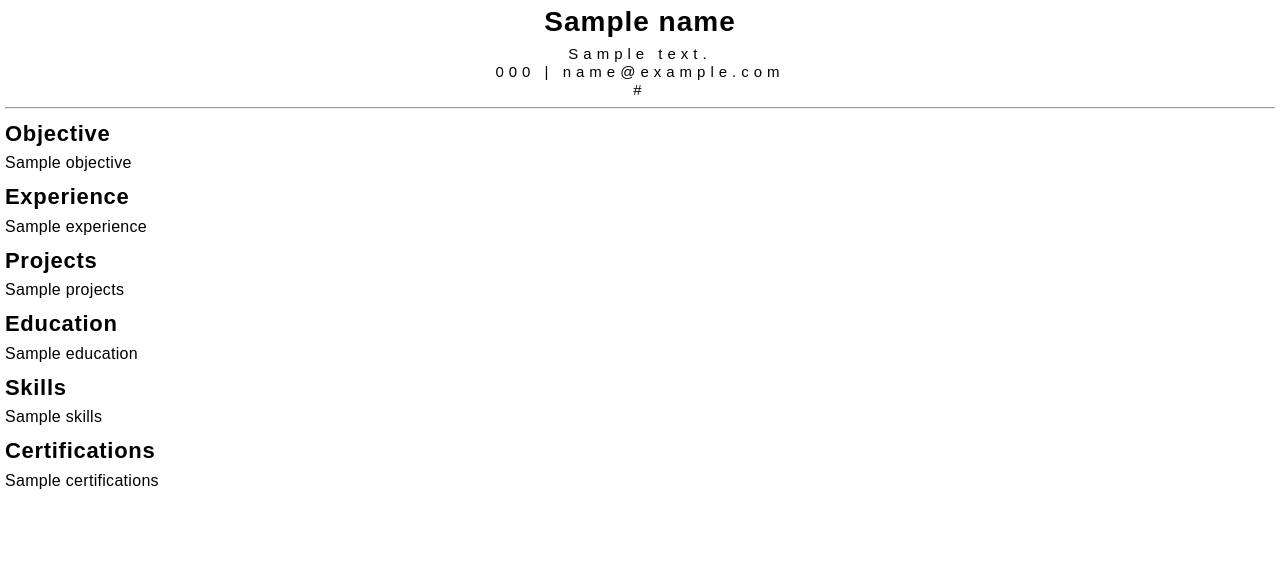
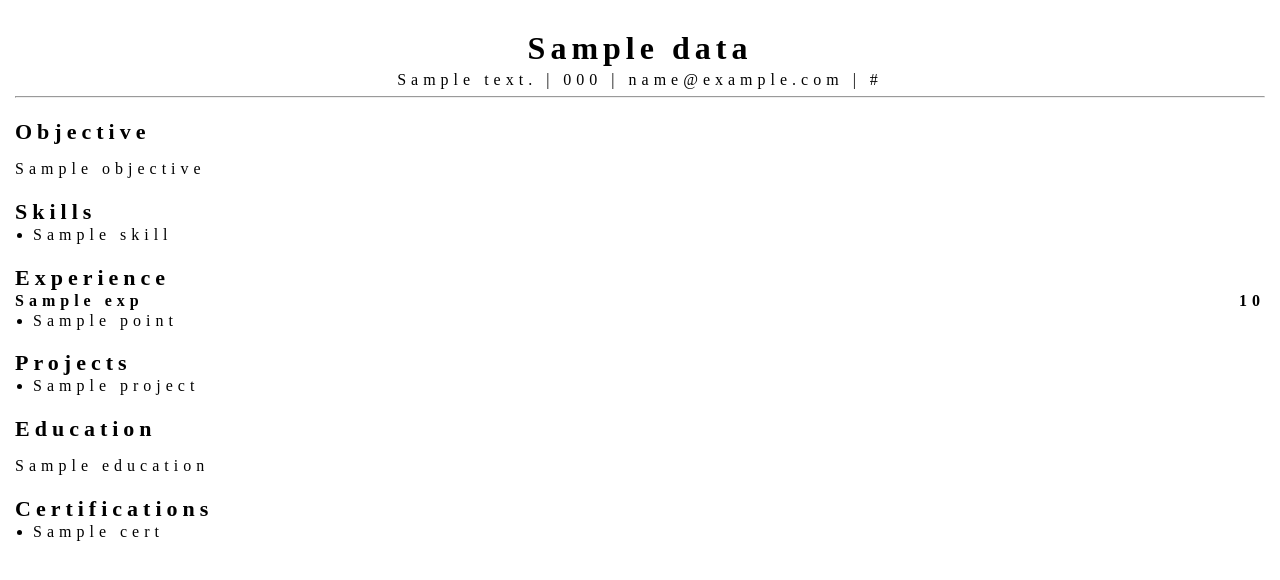
Before and after one commit to Sagnikroy12/ResumeBuilder, a Flask app: template templates/resume_template.html in a window 1280 px wide. Shown: the top 580 px of the page. Run offline with Flask 3, Linux system fonts and the light colour scheme; the template is opened without the code that fills it: most values are stand-ins (such as "Sample title", 1, 10 or a date in 2020).

Commit message:
Update ResumeINFO.py, app.py, and templates

```diff
--- a/app.py
+++ b/app.py
@@ -1,65 +1,125 @@
+# from flask import Flask, render_template, request, send_file
+# from io import BytesIO
+# import pdfkit
+# import os
+
+# app = Flask(__name__)
+
+# config = pdfkit.configuration(
+#     wkhtmltopdf=r"C:\Program Files\wkhtmltopdf\bin\wkhtmltopdf.exe"
+# )
+
+# BASE_DIR = os.path.dirname(os.path.abspath(__file__))
+
+# def format_bullets(text):
+#     if not text:
+#         return ""
+
+#     # Normalize bullet characters
+#     bullets = ["\uf0b7", "", "•", "●", "▪", "◦", "-", "–", "—"]
+
+#     for b in bullets:
+#         text = text.replace(b, "\n")
+
+#     items = [i.strip() for i in text.split("\n") if i.strip()]
+
+#     return "".join(f"<li>{i}</li>" for i in items)
+
+# def generate_html(data):
+
+#     template_path = os.path.join(BASE_DIR, "templates", "resume_template.html")
+
+#     with open(template_path, "r", encoding="utf-8") as file:
+#         html = file.read()
+
+#     # Convert bullet sections
+#     bullet_sections = [
+#         "Experience",
+#         "Projects",
+#         "Skills",
+#         "Certifications"
+#     ]
+
+#     for section in bullet_sections:
+#         data[section] = format_bullets(data.get(section, ""))
+
+#     for key, value in data.items():
+#         html = html.replace("{{" + key + "}}", value)
+
+#     return html
+
+
+# def generate_pdf(data):
+
+#     html_content = generate_html(data)
+
+#     pdf_bytes = pdfkit.from_string(
+#         html_content,
+#         None,
+#         configuration=config
+#     )
+
+#     return BytesIO(pdf_bytes)
+
+
+# @app.route("/", methods=["GET", "POST"])
+# def index():
+
+#     if request.method == "POST":
+
+#         resume_data = {
+#             "Name": request.form["name"],
+#             "Address": request.form["address"],
+#             "Phone": request.form["phone"],
+#             "Email": request.form["email"],
+#             "LinkedIn": request.form["linkedin"],
+#             "Objective": request.form["objective"],
+#             "Education": request.form["education"],
+#             "Skills": request.form["skills"],
+#             "Experience": request.form["experience"],
+#             "Projects": request.form["projects"],
+#             "Certifications": request.form["certifications"],
+#         }
+
+#         pdf_buffer = generate_pdf(resume_data)
+
+#         return send_file(
+#             pdf_buffer,
+#             as_attachment=True,
+#             download_name="resume.pdf",
+#             mimetype="application/pdf"
+#         )
+
+#     return render_template("form.html")
+
+
+# if __name__ == "__main__":
+#     app.run(debug=True)
+
 from flask import Flask, render_template, request, send_file
 from io import BytesIO
 import pdfkit
-import os
 
 app = Flask(__name__)
 
+# Path to wkhtmltopdf
 config = pdfkit.configuration(
     wkhtmltopdf=r"C:\Program Files\wkhtmltopdf\bin\wkhtmltopdf.exe"
 )
 
-BASE_DIR = os.path.dirname(os.path.abspath(__file__))
 
-def format_bullets(text):
+# Convert bullet text into list
+def parse_bullets(text):
+
     if not text:
-        return ""
+        return []
 
-    # Normalize bullet characters
     bullets = ["\uf0b7", "", "•", "●", "▪", "◦", "-", "–", "—"]
 
     for b in bullets:
         text = text.replace(b, "\n")
 
-    items = [i.strip() for i in text.split("\n") if i.strip()]
-
-    return "".join(f"<li>{i}</li>" for i in items)
-
-def generate_html(data):
-
-    template_path = os.path.join(BASE_DIR, "templates", "resume_template.html")
-
-    with open(template_path, "r", encoding="utf-8") as file:
-        html = file.read()
-
-    # Convert bullet sections
-    bullet_sections = [
-        "Experience",
-        "Projects",
-        "Skills",
-        "Certifications"
-    ]
-
-    for section in bullet_sections:
-        data[section] = format_bullets(data.get(section, ""))
-
-    for key, value in data.items():
-        html = html.replace("{{" + key + "}}", value)
-
-    return html
-
-
-def generate_pdf(data):
-
-    html_content = generate_html(data)
-
-    pdf_bytes = pdfkit.from_string(
-        html_content,
-        None,
-        configuration=config
-    )
-
-    return BytesIO(pdf_bytes)
+    return [i.strip() for i in text.split("\n") if i.strip()]
 
 
 @app.route("/", methods=["GET", "POST"])
@@ -67,26 +127,62 @@ def index():
 
     if request.method == "POST":
 
-        resume_data = {
-            "Name": request.form["name"],
-            "Address": request.form["address"],
-            "Phone": request.form["phone"],
-            "Email": request.form["email"],
-            "LinkedIn": request.form["linkedin"],
-            "Objective": request.form["objective"],
-            "Education": request.form["education"],
-            "Skills": request.form["skills"],
-            "Experience": request.form["experience"],
-            "Projects": request.form["projects"],
-            "Certifications": request.form["certifications"],
+        # Get experience fields
+        titles = request.form.getlist("exp_title[]")
+        durations = request.form.getlist("exp_duration[]")
+        points = request.form.getlist("exp_points[]")
+
+        experience = []
+
+        for title, duration, point in zip(titles, durations, points):
+
+            exp = {
+                "title": title.strip(),
+                "duration": duration.strip(),
+                "points": parse_bullets(point)
+            }
+
+            experience.append(exp)
+
+        # Resume data
+        data = {
+            "name": request.form.get("name", ""),
+            "address": request.form.get("address", ""),
+            "phone": request.form.get("phone", ""),
+            "email": request.form.get("email", ""),
+            "linkedin": request.form.get("linkedin", ""),
+            "objective": request.form.get("objective", ""),
+            "education": request.form.get("education", ""),
+            "skills": parse_bullets(request.form.get("skills", "")),
+            "projects": parse_bullets(request.form.get("projects", "")),
+            "certifications": parse_bullets(request.form.get("certifications", "")),
+            "experience": experience
         }
 
-        pdf_buffer = generate_pdf(resume_data)
+        # Render HTML using Jinja
+        html = render_template("resume_template.html", data=data)
+
+        # PDF options
+        options = {
+            "page-size": "A4",
+            "encoding": "UTF-8",
+            "margin-top": "15mm",
+            "margin-bottom": "15mm",
+            "margin-left": "15mm",
+            "margin-right": "15mm"
+        }
+
+        pdf = pdfkit.from_string(
+            html,
+            False,
+            configuration=config,
+            options=options
+        )
 
         return send_file(
-            pdf_buffer,
+            BytesIO(pdf),
+            download_name="resume.pdf",
             as_attachment=True,
-            download_name="resume.pdf",
             mimetype="application/pdf"
         )
 
--- a/templates/resume_template.html
+++ b/templates/resume_template.html
@@ -1,4 +1,4 @@
-<!doctype html>
+<!-- <!doctype html>
 <html lang="en">
   <head>
     <meta charset="utf-8" />
@@ -88,4 +88,137 @@
       <div class="content">{{Certifications}}</div>
     </div>
   </body>
+</html> -->
+
+<!doctype html>
+<html>
+  <head>
+    <meta charset="utf-8" />
+
+    <style>
+      body {
+        font-family: "Times New Roman", Times, serif;
+        margin: 0;
+        padding: 10px 15px;
+        font-size: 16px;
+        line-height: 1.1;
+        letter-spacing: 5px;
+      }
+
+      h1 {
+        text-align: center;
+        margin-bottom: 4px;
+      }
+
+      .contact {
+        text-align: center;
+        font-size: 16px;
+      }
+
+      .section {
+        margin-top: 6px;
+      }
+
+      h3 {
+        margin-bottom: 2px;
+        font-size: 22px;
+      }
+
+      ul {
+        margin-top: 2px;
+        margin-bottom: 4px;
+        padding-left: 18px;
+      }
+
+      .job {
+        margin-bottom: 6px;
+      }
+
+      .job-header {
+        display: flex;
+        justify-content: space-between;
+        font-weight: bold;
+      }
+    </style>
+  </head>
+
+  <body>
+    <h1>{{ data.name }}</h1>
+
+    <div class="contact">
+      {{ data.address }} | {{ data.phone }} | {{ data.email }} | {{
+      data.linkedin }}
+    </div>
+    <hr />
+
+    <!-- Objective -->
+
+    <div class="section">
+      <h3>Objective</h3>
+      <p>{{ data.objective }}</p>
+    </div>
+
+    <!-- Skills -->
+
+    <div class="section">
+      <h3>Skills</h3>
+      <ul>
+        {% for skill in data.skills %}
+        <li>{{ skill }}</li>
+        {% endfor %}
+      </ul>
+    </div>
+
+    <!-- Experience -->
+
+    <div class="section">
+      <h3>Experience</h3>
+
+      {% for exp in data.experience %}
+
+      <div class="job">
+        <div class="job-header">
+          <span>{{ exp.title }}</span>
+          <span>{{ exp.duration }}</span>
+        </div>
+
+        <ul>
+          {% for p in exp.points %}
+          <li>{{ p }}</li>
+          {% endfor %}
+        </ul>
+      </div>
+
+      {% endfor %}
+    </div>
+
+    <!-- Projects -->
+
+    <div class="section">
+      <h3>Projects</h3>
+      <ul>
+        {% for project in data.projects %}
+        <li>{{ project }}</li>
+        {% endfor %}
+      </ul>
+    </div>
+
+    <!-- Education -->
+
+    <div class="section">
+      <h3>Education</h3>
+      <p>{{ data.education }}</p>
+    </div>
+
+    <!-- Certifications -->
+
+    <div class="section">
+      <h3>Certifications</h3>
+      <ul>
+        {% for cert in data.certifications %}
+        <li>{{ cert }}</li>
+        {% endfor %}
+      </ul>
+    </div>
+  </body>
 </html>
```
Also changed, not shown: ResumeINFO.py (+231 -21 lines), templates/form.html (+102 -19 lines).
